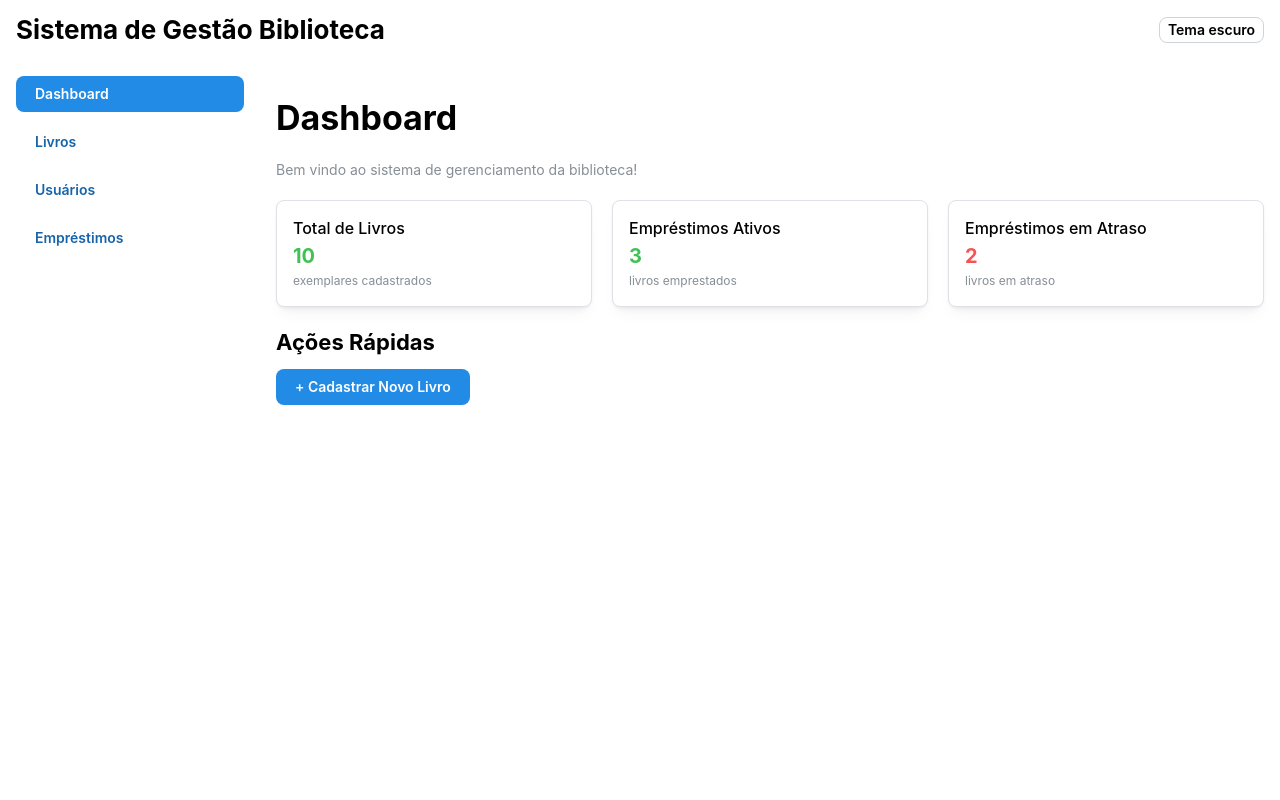
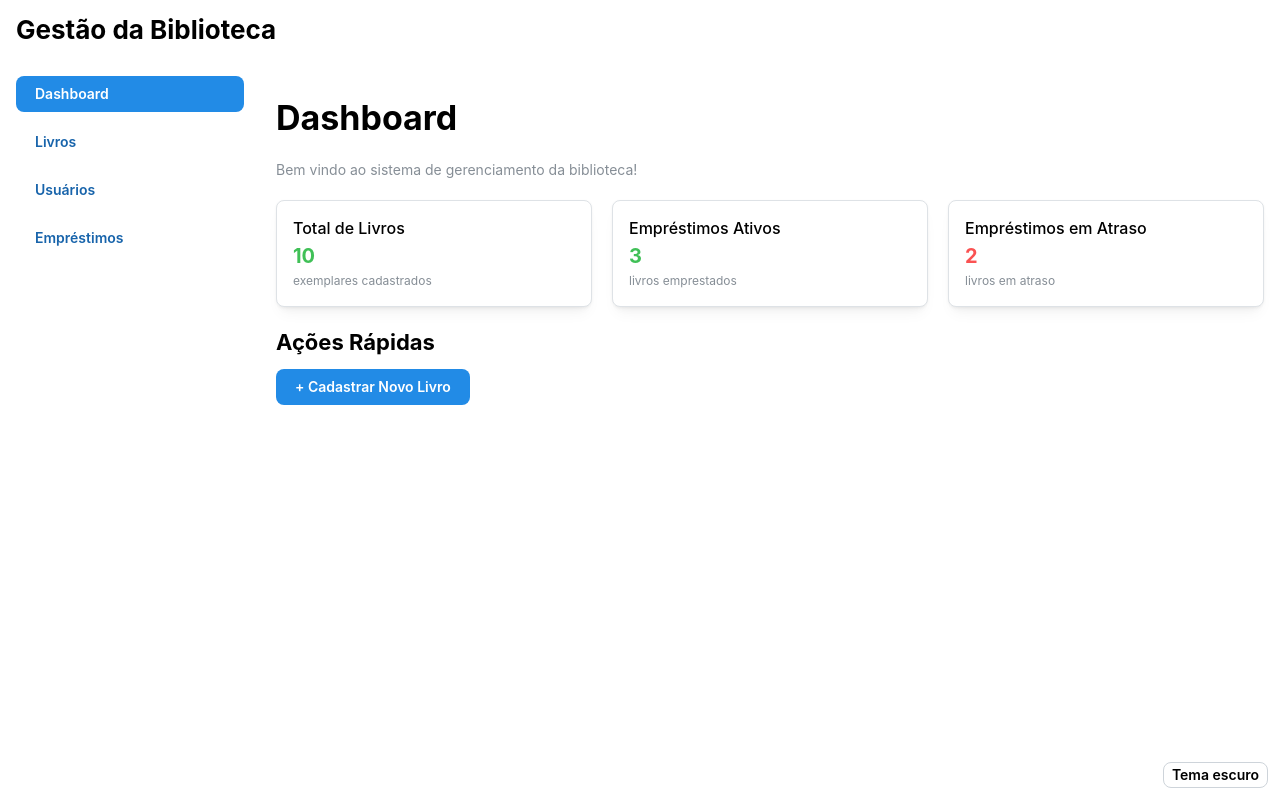
Before and after one commit to willliamdev/biblioteca-web-frontend, a React (Vite) app: page / in a window 1280 px wide. Built offline with nearby package versions, Linux system fonts and the light colour scheme.

Commit message:
fix: move theme switcher to the footer

```diff
--- a/src/App.tsx
+++ b/src/App.tsx
@@ -4,6 +4,7 @@ import {
   Button,
   Group,
   Stack,
+  Text,
   Title,
   useMantineColorScheme,
 } from '@mantine/core';
@@ -79,20 +80,9 @@ export default function App() {
       padding="md"
     >
       <AppShell.Header>
-        <Group h="100%" px="md" justify="space-between">
-          <Group gap="sm">
-            <Burger opened={navbarOpened} onClick={toggle} hiddenFrom="sm" size="sm" />
-
-            <Title order={2}>Sistema de Gestão Biblioteca</Title>
-          </Group>
-
-          <Button
-            variant={colorScheme === 'dark' ? 'light' : 'default'}
-            onClick={() => toggleColorScheme()}
-            size="compact-sm"
-          >
-            {colorScheme === 'dark' ? 'Tema claro' : 'Tema escuro'}
-          </Button>
+        <Group h="100%" px="md" justify="flex-start">
+          <Burger opened={navbarOpened} onClick={toggle} hiddenFrom="sm" size="sm" />
+          <Title size="h2">Gestão da Biblioteca</Title>
         </Group>
       </AppShell.Header>
 
@@ -117,11 +107,29 @@ export default function App() {
         </AppShell.Section>
       </AppShell.Navbar>
 
-      <AppShell.Main>
-        <div style={{ width: '100%', maxWidth: 1100, margin: '20px auto 0px' }}>
+      <AppShell.Main flex={1}>
+        <div style={{ width: '100%', height: '100%', maxWidth: 1100, margin: '20px auto 0px' }}>
           {renderContent()}
         </div>
       </AppShell.Main>
+
+
+      <AppShell.Footer p="sm">
+        <Group justify="space-between" align="center">
+          <Text size="xs" c="dimmed">
+            © 2026 Biblioteca
+          </Text>
+
+          <Button
+            variant={colorScheme === 'dark' ? 'light' : 'default'}
+            onClick={() => toggleColorScheme()}
+            size="compact-sm"
+          >
+            {colorScheme === 'dark' ? 'Tema claro' : 'Tema escuro'}
+          </Button>
+        </Group>
+      </AppShell.Footer>
+
 
       <BookFormModal opened={bookModalOpened} onClose={closeBookModal} />
       <UserFormModal opened={userModalOpened} onClose={closeUserModal} />
```
